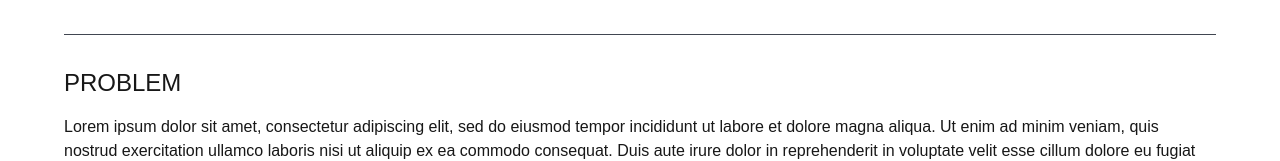
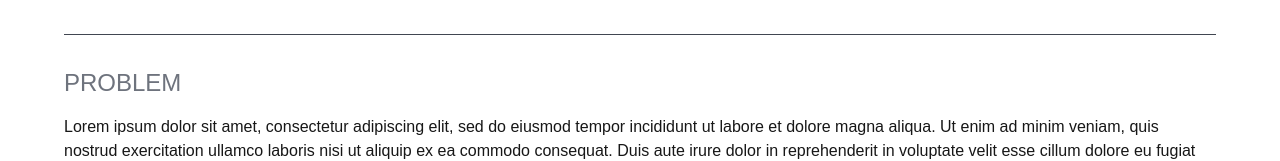
Before and after one commit to 11amanraj/portfolio-jan-26, a Next.js app: page /case-study-2 in a window 1280 px wide. Shown: the part 721-882 px from the top of the page. Built offline with nearby package versions, Linux system fonts and the light colour scheme.

Commit message:
Added color to EachSection component

```diff
--- a/app/Components/CaseStudy/EachSection.tsx
+++ b/app/Components/CaseStudy/EachSection.tsx
@@ -5,7 +5,7 @@ const EachSection = ({ title, children }: { title: string, children: React.React
         <>
             <SectionDivider />
             <section className='flex flex-col gap-4'>
-                <h3 className='text-2xl'>{title.toUpperCase()}</h3>
+                <h3 className='text-2xl text-[#6E737D]'>{title.toUpperCase()}</h3>
                 <>
                     {children}
                 </>
```
